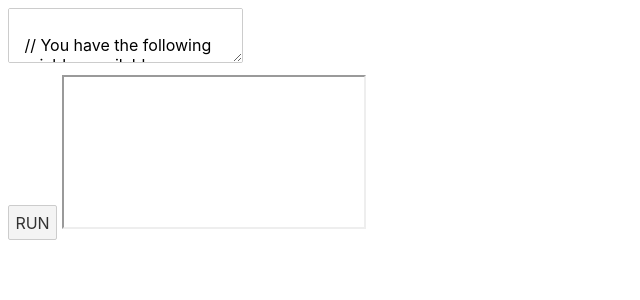
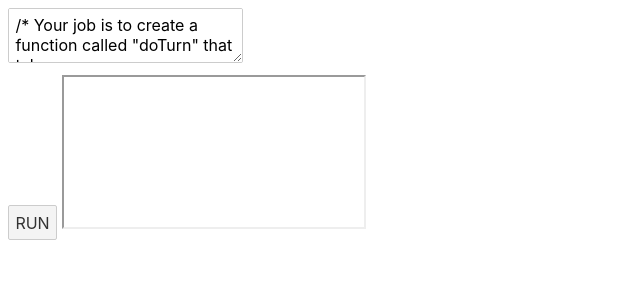
Before and after one commit to OskarDamkjaer/malefizent, a Svelte app: page / in a window 1280 px wide. Shown: the top 300 px of the page, without its empty margins (0-640 px from the left). Built offline with nearby package versions, Linux system fonts and the light colour scheme.

Commit message:
First game via messages over

```diff
--- a/src/App.svelte
+++ b/src/App.svelte
@@ -1,15 +1,9 @@
 <script lang="ts">
   import { GameAPI } from "./gameAPI";
-  import type { BotSet } from "./game";
-  import Spot from "./Spot.svelte";
-  import { RandomBot } from "./DefaultBots";
-
   // kanske ge den fyra bottar och "yielda" varje state?
 
   const game = new GameAPI();
   let nextTurn = game.nextTurnOptions();
-  const bots: BotSet = [RandomBot, RandomBot, RandomBot, RandomBot];
-  // det får bli en sandboxad iframe
 
   // Promise race
   // egen tråd
@@ -27,52 +21,60 @@
   clearInterval(interval);
   */
 
-  const code2 = "application.remote.alert('Hello from the plugin!');";
+  // todo start play manually and then later introduce bots
+  // Show type of Pawn, Position, Spot, Turn
+  let code = `/* Your job is to create a function called "doTurn" that takes
+the following parameters:
+ turnOptions: Turn[];
+ myPawns: Pawn[];
+ otherPawns: Pawn[];
+ canHavebarricade: Spot[];
+ hasBarricade: Spot[];
+ allSpots: Spot[];
 
-  const api = {
-    alert: alert,
-  };
-  //console.log(jailed);
-  //const plugin = new jailed.DynamicPlugin(code2, api);
+ And you need to return one of the turnOptions. If turn chosen turn
+ is invalid or your function took longer than 200ms to return, a random
+ turn is chosen instead. see the types at bottom (TODO at side is better)
+ */
 
-  // Show type of Pawn, Position, Spot, Turn
-  let code = `
-  // You have the following variables available:
-  //
-  // moves: Turn[];
-  // myPawns: Pawn[];
-  // otherPawns: Pawn[];
-  // canHavebarricade: Spot[];
-  // hasBarricade: Spot[];
-  // allSpots: Spot[];
-  //
-  // And you'll need to return a value of type Turn
-  // type Turn = {
-  //   pawn: Pawn;
-  //   spot: Spot;
-  //   newBarricadePosition?: Position;
-  // };
-  //
-  // On an invalid or missing turn, a random turn is
-  // chosen automatically
-  //
+ function doTurn(turnOptions, myPawns, otherPawns, canHaveBarricade, allSpots) {
+  console.log(turnOptions[0])
+  const randomMove = turnOptions[Math.floor(Math.random() * turnOptions.length)]
+  return randomMove;
+}
 
-  console.log(moveOptions[0])
-  console.log(moveOptions[0])
-  console.log(12)
-  console.log(2)
-  return moveOptions[0]
-  `;
+/* Type reference
+ Where the types are:
+ type Turn = {
+  pawn: Pawn;
+  spot: Spot;
+  newBarricadePosition?: Position;
+ };
 
-  $: runnable = eval(`() => {
-    document.getElementById("console").innerHTML = "";
-    console.log = (m) => document.getElementById("console").innerHTML += JSON.stringify(m)+ "<br>";
-    const moves = ${JSON.stringify(nextTurn.moves)};
-    const myPawns = ${JSON.stringify(nextTurn.myPawns)};
-    const otherPawns = ${JSON.stringify(nextTurn.otherPawns)};
-    const allSpots = ${JSON.stringify(nextTurn.allSpots)};
-  ${code}
-}`);
+ type Pawn = {
+  color: Color;
+  number: number;
+  position: Position | null; // if not on board is missing
+  name?: string; // for later
+ };
+
+ type Color = "BLUE" | "RED" | "YELLOW" | "GREEN";
+
+ type Spot = {
+  contains: "OUTSIDE" | "NORMAL" | "BARRICADE" | "GOAL";
+  startingPointColor?: Color;
+  connectedTo: Position[];
+  unBarricadeable?: boolean;
+  goalDistance?: number;
+  position: Position;
+ };
+
+ type Position = { x: number; y: number };
+ */
+`;
+
+  //document.getElementById("console").innerHTML = "";
+  //console.log = (m) => document.getElementById("console").innerHTML += JSON.stringify(m)+ "<br>";
   function executeSafely(code: string) {
     const doc = document.getElementById("codeframe");
     if (doc instanceof HTMLIFrameElement) {
@@ -93,18 +95,52 @@
     }
   }
 
+  window.onmessage = ({ data }) => {
+    // todo all kinds of errors handling . json parse can throw
+    const turn = JSON.parse(data);
+    console.log("turn", turn);
+    let nextTurn = game.doTurn(turn);
+    console.log(nextTurn);
+
+    if (game.state.winner) {
+      console.log(game.state.winner);
+    } else {
+      sendMessage(JSON.stringify(nextTurn));
+    }
+  };
+
+  // Todo: servcie workers
   setTimeout(() => {
-    executeSafely(
-      "console.log('hej');window.onmessage=(({data}) => console.log(data))"
-    );
-    sendMessage("jaman");
+    executeSafely(`
+    //todo mock these to send messages back to the main window
+    //console.log = () => {};
+    //console.error = () => {};
+    ${code}
+    window.onmessage=(({data}) => {
+      const move = doTurn(JSON.parse(data).moves)
+      window.top.postMessage(JSON.stringify(move))
+    })
+    `);
+    sendMessage(JSON.stringify(nextTurn));
   }, 1000);
+  /*
+  what we need.
+
+  # setup
+  person submits their code on click.
+
+  # game
+  we send message with options
+  they send message with picked turn
+  bots do turns
+  repeat until somone has won
+  */
 </script>
 
 <main>
-  <textarea bind:value={code} />
+  <textarea bind:value={code} draggable="false" />
   <div id="console" />
-  <button on:click={runnable}> RUN </button>
+  <button on:click={() => {}}> RUN </button>
   <iframe title="codeframe" id="codeframe" src="about:blank" />
   <!-- // sandbox="allow-scripts" -->
   <!--
```
